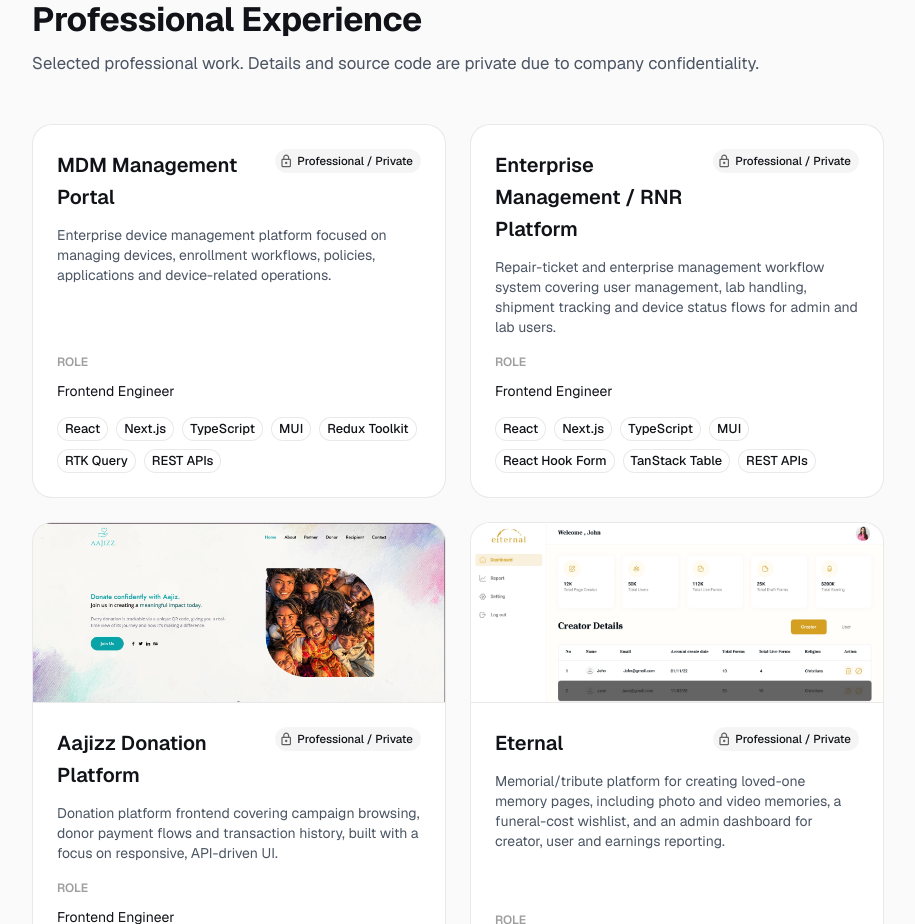
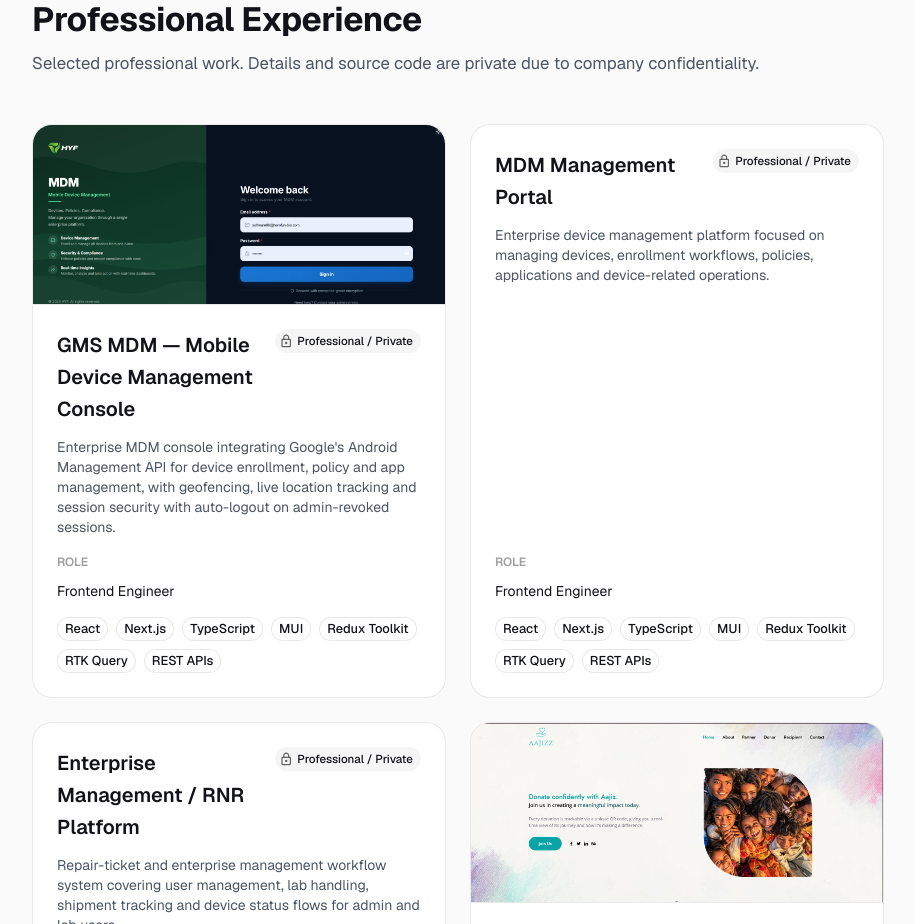
Before and after one commit to tayyabkhansatti69/portfolio, a Next.js app: page / in a window 1280 px wide. Shown: the part 2500-3424 px from the top of the page, without its empty margins (182-1097 px from the left). Built offline with nearby package versions, Linux system fonts and the light colour scheme.

Commit message:
Add missing GMS MDM project card with screenshot
The CV lists GMS MDM as a distinct project from the generic MDM
Management Portal (Google Android Management API integration,
geofencing, session security) but it was missing from the site.

```diff
--- a/src/data/professionalProjects.ts
+++ b/src/data/professionalProjects.ts
@@ -12,6 +12,15 @@ export interface ProfessionalProject {
 // High-level descriptions only. Source code and confidential details
 // for company/client work are intentionally not shown or linked.
 export const professionalProjects: ProfessionalProject[] = [
+  {
+    name: "GMS MDM — Mobile Device Management Console",
+    description:
+      "Enterprise MDM console integrating Google's Android Management API for device enrollment, policy and app management, with geofencing, live location tracking and session security with auto-logout on admin-revoked sessions.",
+    role: "Frontend Engineer",
+    technologies: ["React", "Next.js", "TypeScript", "MUI", "Redux Toolkit", "RTK Query", "REST APIs"],
+    status: "Professional / Private",
+    imagePath: "/projects/mdm-portal.jpg",
+  },
   {
     name: "MDM Management Portal",
     description:
```
Also changed, not shown: public/projects/mdm-portal.jpg (added).
